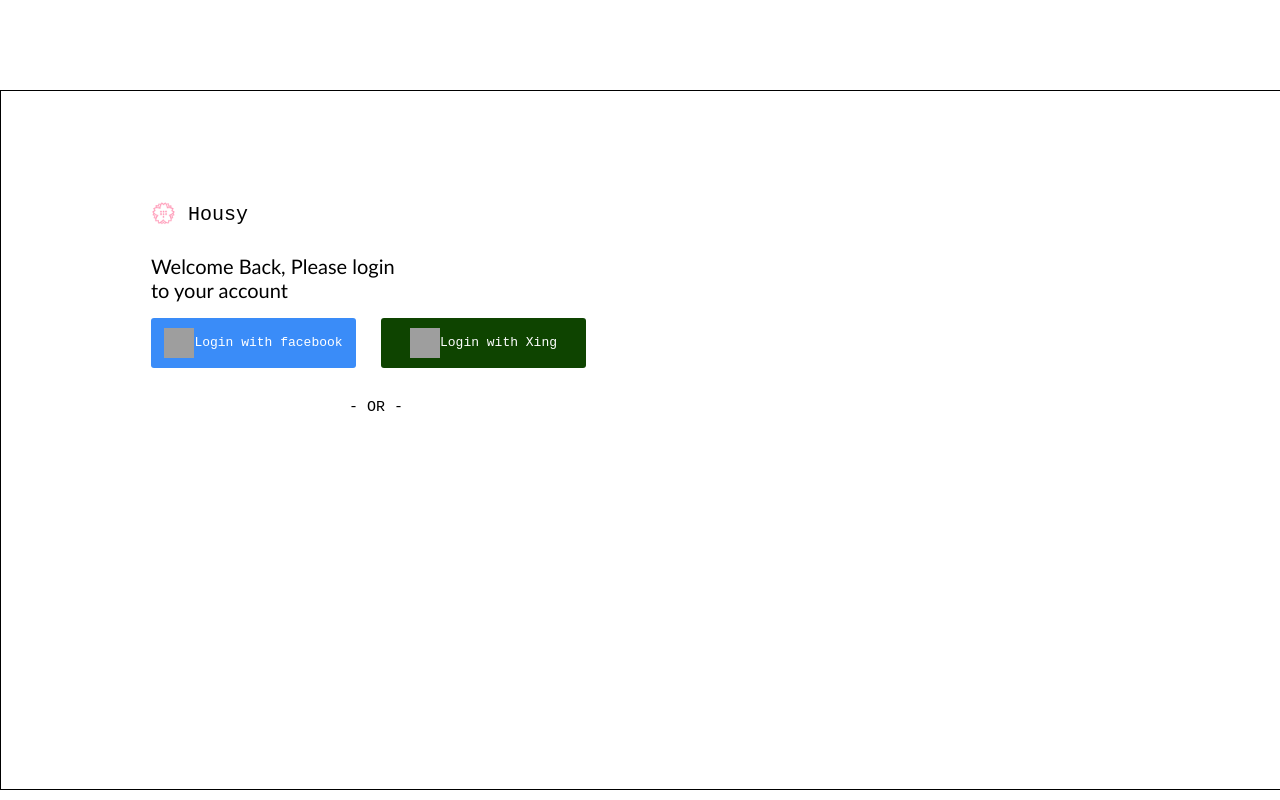
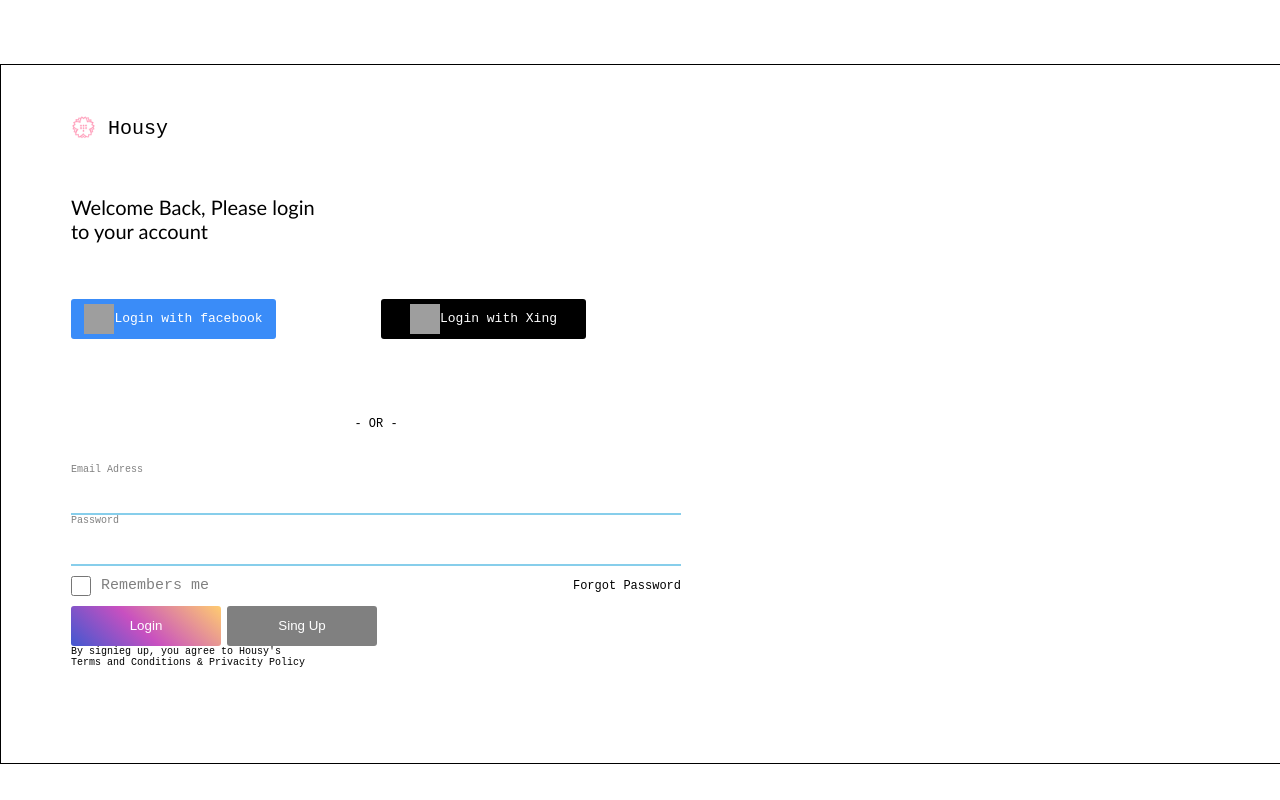
Before and after one commit to SamuelSarazua/Formularios, a plain HTML site: page componentes/Login/login.html in a window 1280 px wide. Shown: the top 800 px of the page. Drawn offline with Linux system fonts and the light colour scheme; grey boxes are pictures that could not be loaded.

Commit message:
Primer dise;o completado

```diff
--- a/componentes/Login/login.css
+++ b/componentes/Login/login.css
@@ -3,7 +3,7 @@
     max-width: 150rem;
     height: 70rem;
     margin: auto;
-    margin-top: 7%;
+    margin-top: 5%;
     border: 1px solid black;
 
     display: grid;
@@ -12,18 +12,17 @@
 
 .box-login .formulario {
     height: 100%;
-    padding: 10rem 15rem;
+    padding: 5rem 7rem;
 
     display: grid;
     grid-template-columns: repeat(8, 1fr);
-    grid-template-rows: repeat(8, 1fr);
+    grid-template-rows: repeat(8);
     gap: 1rem;
 }
 
 .box-login .logo {
     font-size: 2rem;
     grid-column: 1/9;
-    padding: 1rem 0;
 }
 
 .box-login h2 {
@@ -35,7 +34,7 @@
 
 .box-login .btn-facebook {
     width: 20.5rem;
-    height: 5rem;
+    height: 4rem;
     grid-column: 1/4;
     font-size: 1.3rem;
 
@@ -62,12 +61,12 @@
 
 .box-login .btn-xing {
     width: 20.5rem;
-    height: 5rem;
+    height: 4rem;
     grid-column: 5/8;
     font-size: 1.3rem;
 
     color: white;
-    background-color: rgb(14, 68, 0);
+    background-color: rgb(0, 0, 0);
     border-radius: 3px;
 
     display: flex;
@@ -77,8 +76,66 @@
 
 .box-login span {
     display: flex;
-    font-size: 1.5rem;
+    font-size: 1.2rem;
     justify-content: center;
     align-items: center;
     grid-column: 1/9;
 }
+
+#login {
+    grid-column: 1/9;
+
+}
+
+#login label {
+    color: gray;
+
+    display: flex;
+    flex-direction: column;
+}
+
+#login input {
+    height: 4rem;
+    border: none;
+    font-size: 1.5rem;
+    font-weight: 600;
+
+    outline: none;
+    border-bottom: 2px solid skyblue;
+}
+
+#login .opciones label {
+    font-size: 1.5rem;
+
+    display: flex;
+    flex-direction: row;
+    align-items: center;
+    gap: 1rem;
+}
+
+#login .opciones {
+    display: flex;
+    justify-content: space-between;
+    align-items: center;
+}
+
+#login .opciones label input {
+    width: 2rem;
+}
+
+#login .botones button {
+    width: 15rem;
+    height: 4rem;
+    background-color: gray;
+    border-radius: 3px;
+    color: white;
+    border: none;
+}
+
+#login .botones .btn-login {
+    width: 15rem;
+    height: 4rem;
+    color: white;
+    background-color: #4158D0;
+    background-image: linear-gradient(43deg, #4158D0 0%, #C850C0 46%, #FFCC70 100%);
+}
--- a/componentes/Login/login.html
+++ b/componentes/Login/login.html
@@ -19,6 +19,31 @@
             <div class="btn-facebook"><img src="https://static.vecteezy.com/system/resources/previews/018/930/698/original/facebook-logo-facebook-icon-transparent-free-png.png" alt=""> Login with facebook</div>
             <div class="btn-xing"><img src="https://i.pinimg.com/originals/8e/72/f7/8e72f7331b652b842b0c271ab144d332.png" alt=""> Login with Xing</div>
             <span> - OR  -</span>
+            <form action="" id="login">
+                <label for="">
+                    Email Adress
+                    <input type="email">
+                </label>
+                <label for="">
+                    Password
+                    <input type="password">
+                </label>
+                <div class="opciones">
+                    <label for="">
+                        <input type="checkbox" name="" id="">
+                        Remembers me
+                    </label>
+                    <span>Forgot Password</span>
+                </div>
+                <div class="botones">
+                    <button class="btn-login">Login</button>
+                    <button>Sing Up</button>
+                </div>
+                <div>
+                    <p>By signieg up, you agree to Housy's</p>
+                    <p>Terms and Conditions & Privacity Policy</p>
+                </div>
+            </form>
         </div>
         <div class="banner"></div>
     </section>
```
